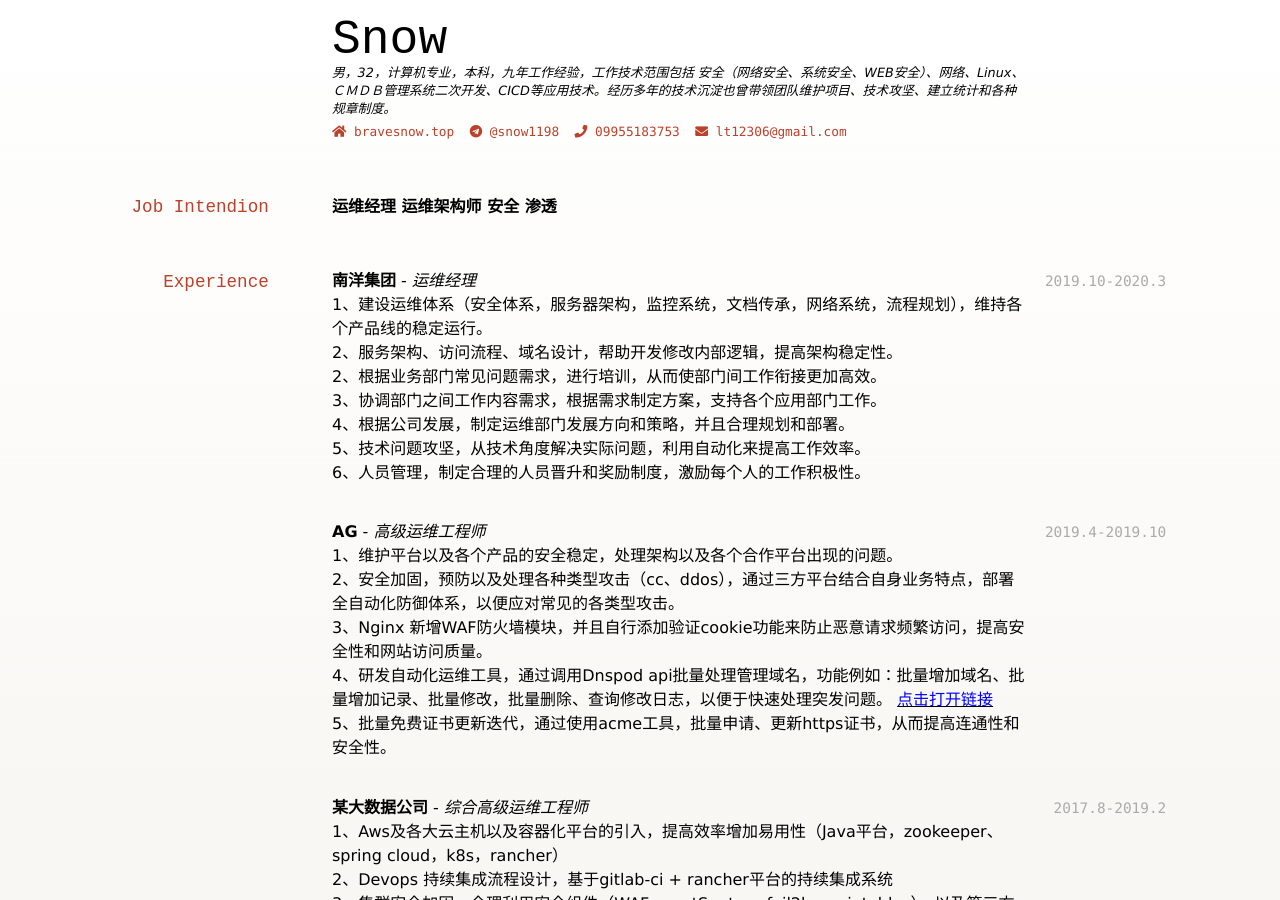
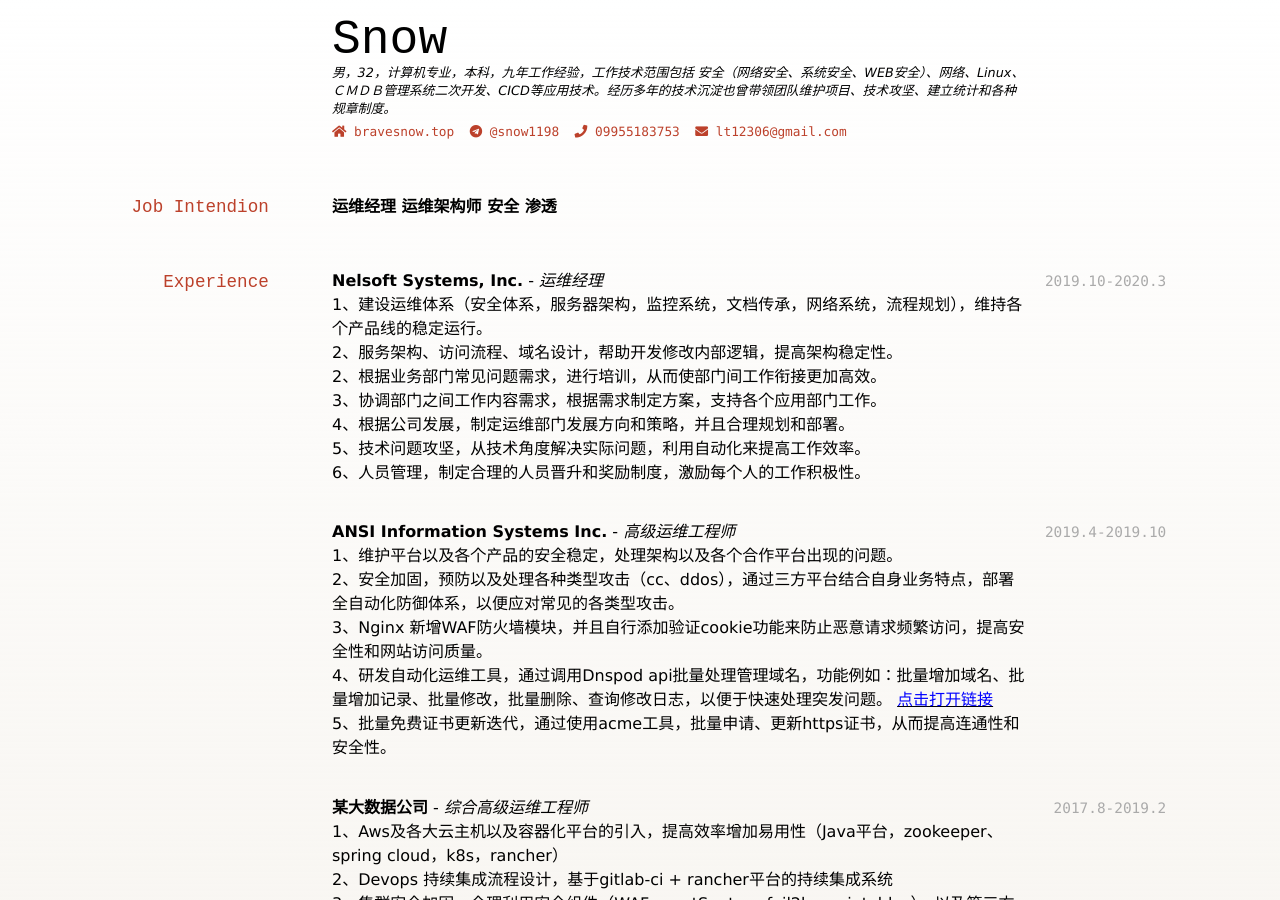
Before and after one commit to lotte6/cv-en, a Jekyll site: the page built from index.md, in a window 1280 px wide and 900 px high. Built offline with Jekyll 4.4.1, drawn with Linux system fonts in a browser that asks for light colours; nearby versions of some CDN libraries; a style sheet for code colours, icons or effects is not loaded.

Commit message:
update git

```diff
--- a/index.md
+++ b/index.md
@@ -18,7 +18,7 @@ title: Snow
 ## Experience
 
 `2019.10-2020.3`
-**南洋集团** - *运维经理*<br>
+**Nelsoft Systems, Inc.** - *运维经理*<br>
 1、建设运维体系（安全体系，服务器架构，监控系统，文档传承，网络系统，流程规划），维持各个产品线的稳定运行。<br>
 2、服务架构、访问流程、域名设计，帮助开发修改内部逻辑，提高架构稳定性。<br>
 2、根据业务部门常见问题需求，进行培训，从而使部门间工作衔接更加高效。<br>
@@ -29,7 +29,7 @@ title: Snow
 <br>
 
 `2019.4-2019.10`
-**AG** - *高级运维工程师*<br>
+**ANSI Information Systems Inc.** - *高级运维工程师*<br>
 1、维护平台以及各个产品的安全稳定，处理架构以及各个合作平台出现的问题。<br>
 2、安全加固，预防以及处理各种类型攻击（cc、ddos），通过三方平台结合自身业务特点，部署全自动化防御体系，以便应对常见的各类型攻击。<br>
 3、Nginx 新增WAF防火墙模块，并且自行添加验证cookie功能来防止恶意请求频繁访问，提高安全性和网站访问质量。<br>
```
